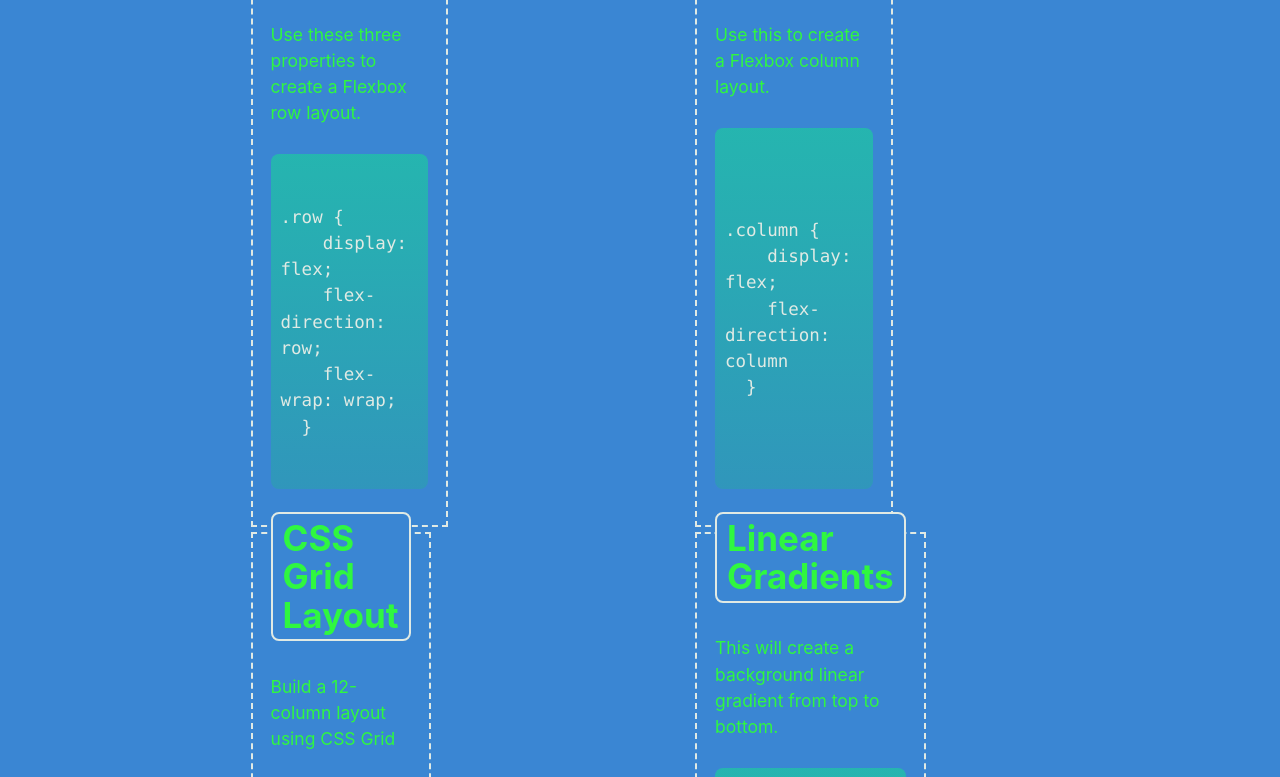
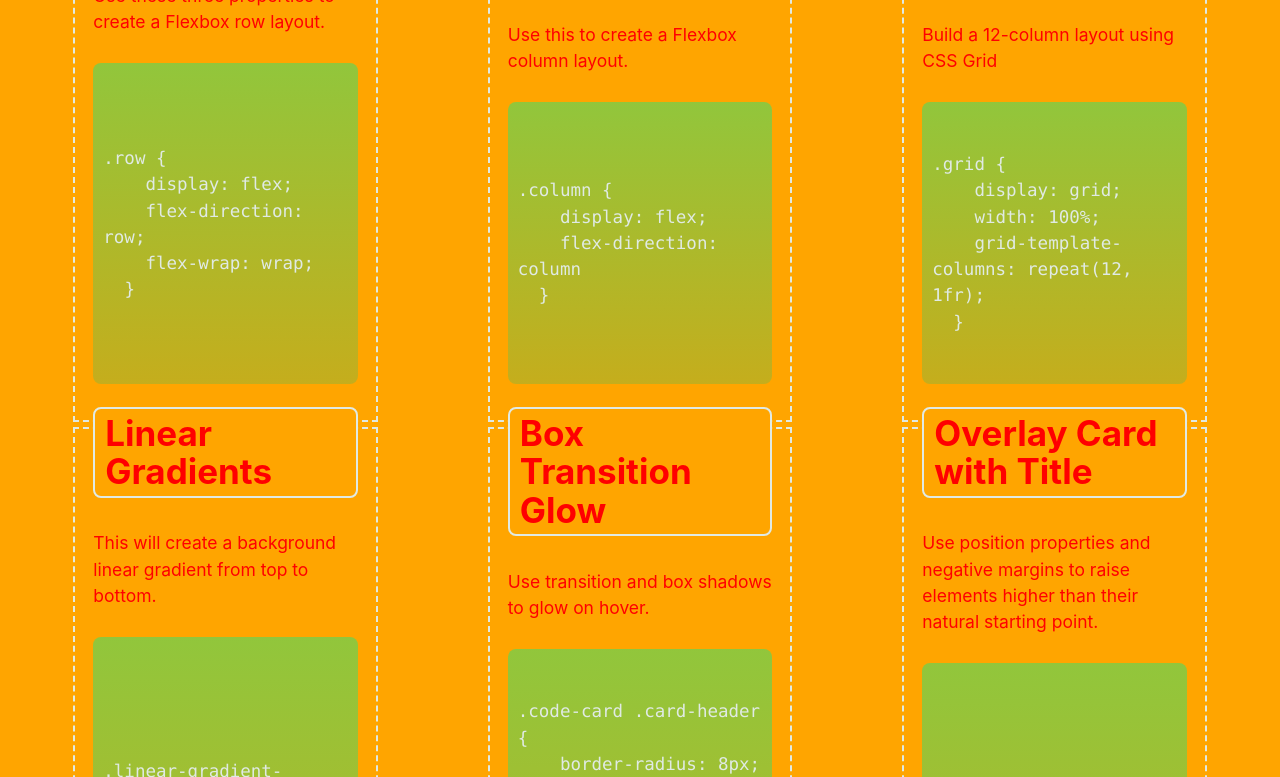
Before and after one commit to mehdisafari77/css-snippet-cheatsheet, a plain HTML site: page index.html in a window 1280 px wide. Shown: the part 372-1149 px from the top of the page. Drawn offline with Linux system fonts and the light colour scheme.

Commit message:
making css updated color change and box arrangement

```diff
--- a/assets/css/style.css
+++ b/assets/css/style.css
@@ -1,15 +1,15 @@
 /* color scheme sourced from http://khroma.co/generator/ */
 :root {
-    --ocean-blue: #3a86d3;
+    --orange:orange;
     --yellow-sun: #e0ee17;
-    --gin: #e0eae4;
-    --grassy: #2ff740;
+    --grey: #e0eae4;
+    --red: red;
   }
 
   /* set content highlight color and background */
   ::selection {
     background-color: var(--yellow-sun);
-    color: var(--ocean-blue);
+    color: var(--orange);
   }
 
   html {
@@ -25,13 +25,13 @@
     /* set body font size to 1.75rem, which is 1.75x more than the font-size of 10px, making it 17.5px  */
     font-size: 1.75rem;
     line-height: 1.5;
-    color: var(--gin);
-    background-color: var(--ocean-blue);
+    color: var(--grey);
+    background-color: var(--orange);
   }
 
   h1, h2, h3, h4, h5, h6 {
     margin-bottom: 0.625rem;
-    color: var(--grassy);
+    color: var(--red);
     font-weight: 700;
     line-height: 1.1;
   }
@@ -114,9 +114,7 @@
     /* when the screen resizes, make it so our columns don't jump in size */
     transition: flex-basis 500ms linear;
     margin-bottom: 1.5rem;
-    display: grid;
-    width: 100%;
-    grid-template-columns: repeat(12, 1fr);
+    box-sizing: border-box;
   }
 
   /* make each code card a flexbox column to align and justify content within it */
@@ -126,10 +124,10 @@
     justify-content: flex-start;
     min-height: 100%;
     padding: 2rem;
-    color: var(--grassy);
+    color: var(--red);
 
     /* outline is like border, but on the outside of the box instead of inside */
-    outline: 2px dashed var(--gin);
+    outline: 2px dashed var(--grey);
     outline-offset: -2px;
     transition: all 0.5s ease-in-out;
   }
@@ -139,9 +137,9 @@
     position: relative;
     margin: -4rem 0 1.5rem 0;
     padding: 0.5rem 1rem;
-    background-color: var(--ocean-blue);
-    color: var(--grassy);
-    border: 2px solid var(--gin);
+    background-color: var(--orange);
+    color: var(--red);
+    border: 2px solid var(--grey);
     border-radius: 8px;
     transition: all 0.5s ease-in-out;
   }
@@ -149,7 +147,7 @@
   /* set an outer and inner drop shadow on the card to create a glowing effect on hover */
   .code-card:hover,
   .code-card:hover .card-header {
-    box-shadow: inset 0px 0px 10px var(--grassy), 0 0 15px var(--grassy);
+    box-shadow: inset 0px 0px 10px var(--red), 0 0 15px var(--red);
     transform: rotate(10deg);
   }
 
@@ -164,7 +162,7 @@
     overflow: auto;
     tab-size: 4;
     padding: 1.2rem 1rem;
-    color: var(--gin);
+    color: var(--grey);
     border-radius: 8px;
     /* use linear-gradient() function to create a fading background  */
     background-image: linear-gradient(
--- a/index.html
+++ b/index.html
@@ -4,7 +4,7 @@
     <meta charset="UTF-8">
     <meta http-equiv="X-UA-Compatible" content="IE=edge">
     <meta name="viewport" content="width=device-width, initial-scale=1.0">
-    <title>Cheatsheet</title>
+    <title> CSS Cheatsheet</title>
     <link rel="stylesheet" href="assets/css/style.css">
 </head>
 <body>
@@ -28,7 +28,7 @@
             <div class="card-body">
               <p>Use these three properties to create a Flexbox row layout.</p>
             </div>
-            <!-- with the <pre> element, it counts all spaces literally, so proper code indentation cannot be applied in this case -->
+
             <pre class="code-block"><code>.row {
     display: flex;
     flex-direction: row;
```
